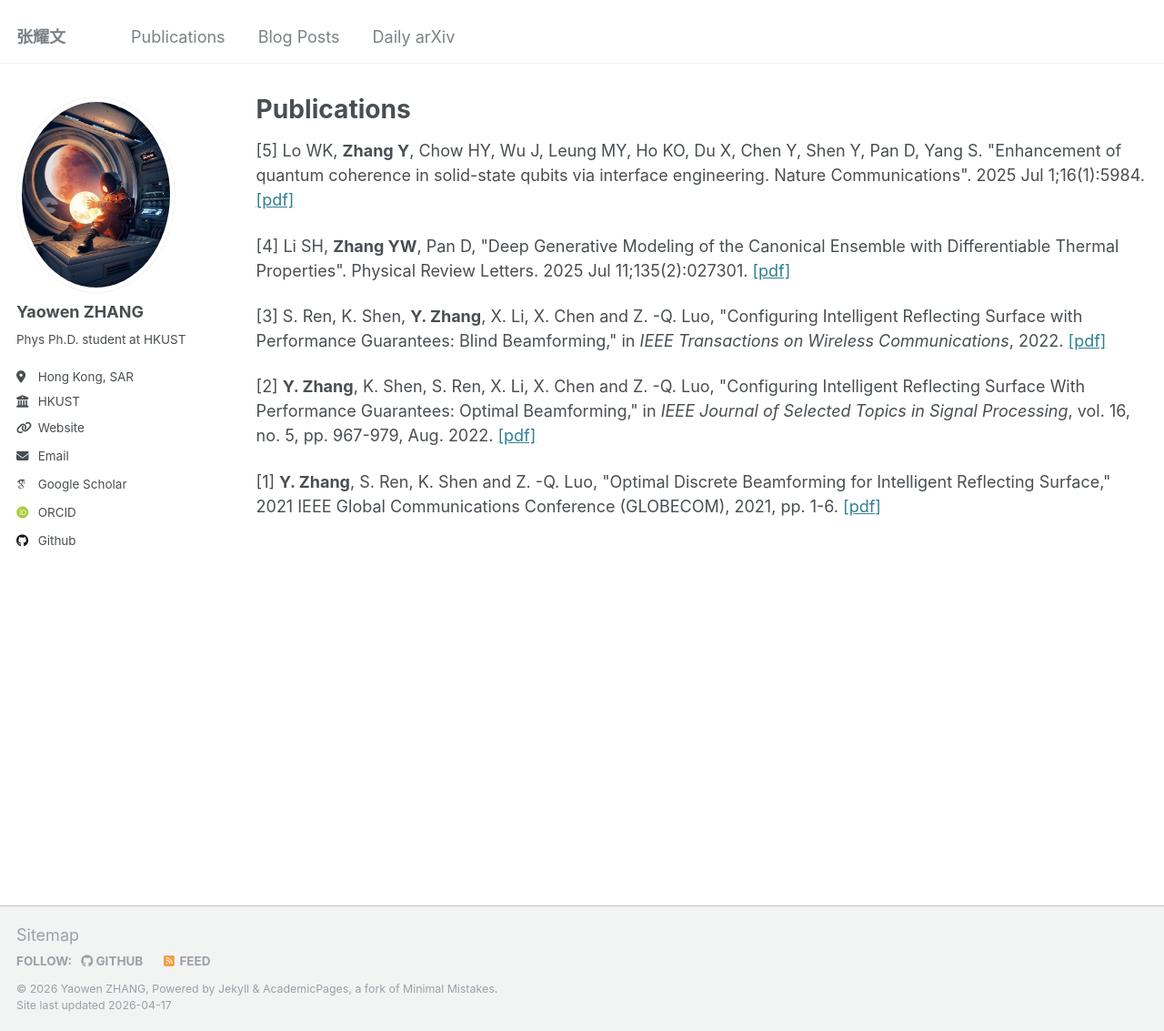
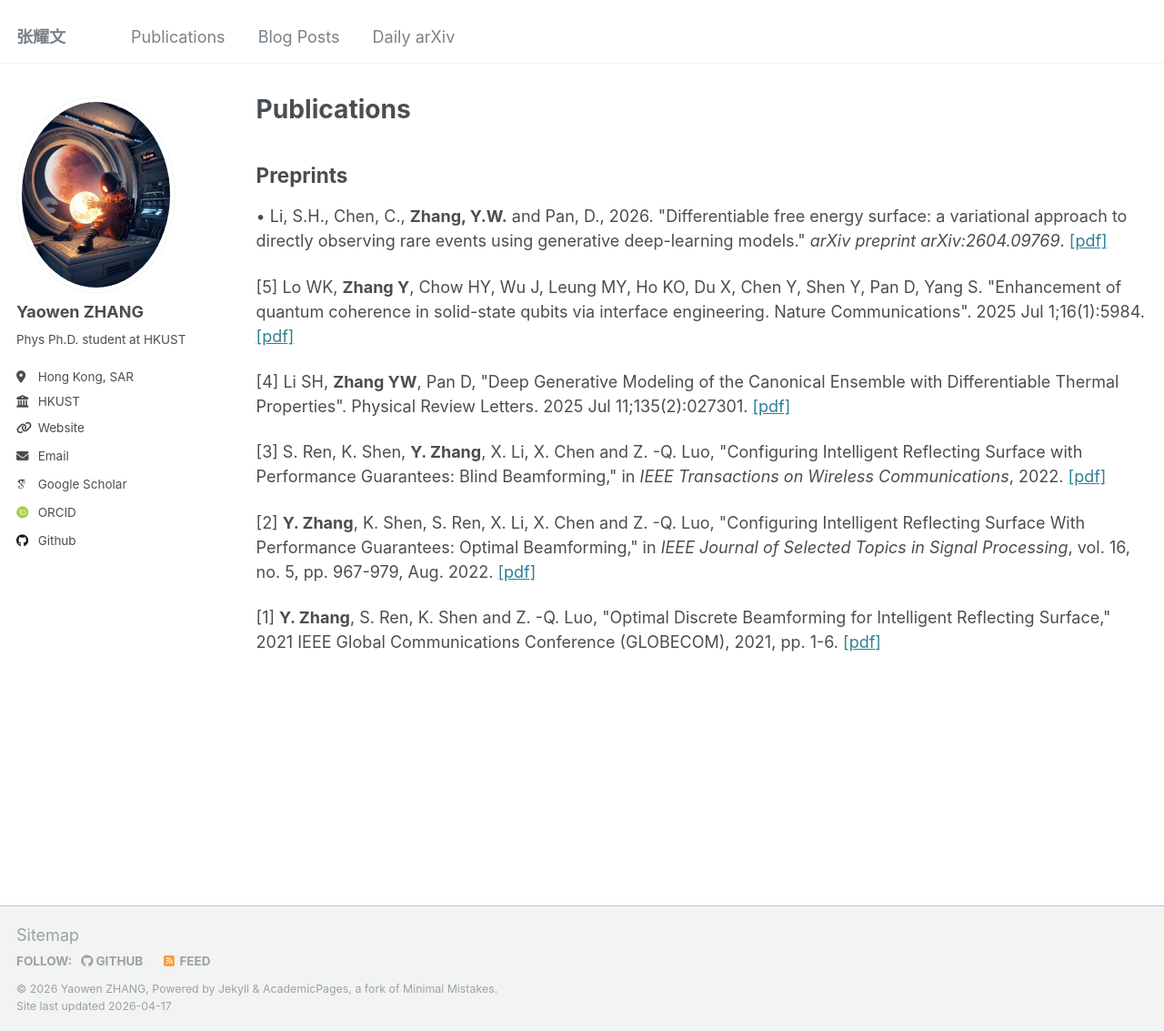
Before and after one commit to phyzyw/phyzyw.github.io, a Jekyll site: the page built from _pages/publications.html, in a window 1280 px wide and 1133 px high. Shown: the whole window at 91% size. Built offline with Jekyll 4.4.1, drawn with Linux system fonts in a browser that asks for light colours; some web fonts are replaced.

Commit message:
add preprint

```diff
--- a/_pages/publications.html
+++ b/_pages/publications.html
@@ -9,6 +9,14 @@ author_profile: true
  <div class="wordwrap">You can also find my articles on <a href="{{site.author.googlescholar}}">my Google Scholar profile</a>.</div>
 {% endif %}
 {% endcomment %}
+
+<div class="preprints-list">
+  <h2>Preprints</h2> <div class="publication-item">
+    <p>• Li, S.H., Chen, C., <strong>Zhang, Y.W.</strong> and Pan, D., 2026. "Differentiable free energy surface: a variational approach to directly observing rare events using generative deep-learning models." <em>arXiv preprint arXiv:2604.09769</em>.
+    <a href="https://arxiv.org/abs/2604.09769" target="_blank">[pdf]</a></p>
+  </div>
+
+</div>
 
 <div class="publications-list">
  {% comment %}
```
